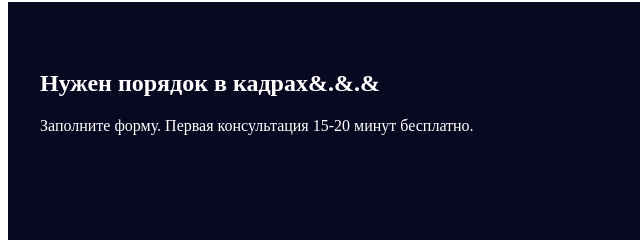
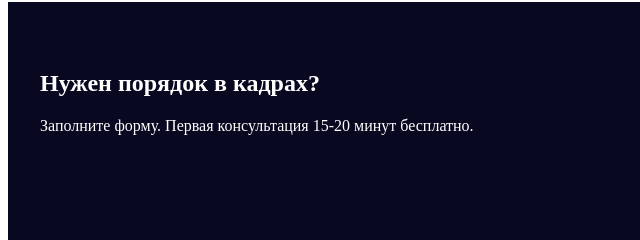
Before and after one commit to maksim92982/vic, a plain HTML site: page service-kadrovy-uchet.html in a window 1280 px wide. Shown: the part 716-956 px from the top of the page, 0-640 px from the left. Drawn offline with Linux system fonts and the light colour scheme.

Commit message:
Update service-kadrovy-uchet.html

```diff
--- a/service-kadrovy-uchet.html
+++ b/service-kadrovy-uchet.html
@@ -59,7 +59,7 @@
 
     <section class="cta" id="contacts">
       <div>
-        <h2>Нужен порядок в кадрах&.&.&</h2>
+        <h2>Нужен порядок в кадрах?</h2>
         <p>Заполните форму. Первая консультация 15-20 минут бесплатно.</p>
       </div>
       <form class="contact-form" action="https://formsubmit.co/info@vicons.ru" method="POST">
@@ -68,6 +68,7 @@
         <input type="text" name="name" placeholder="Ваше имя" required>
         <input type="tel" name="phone" placeholder="Ваш номер телефона" required>
         <button type="submit" class="btn primary">Отправить</button>
+              <input type="hidden" name="_captcha" value="false">
       </form>
     </section>
 
```
